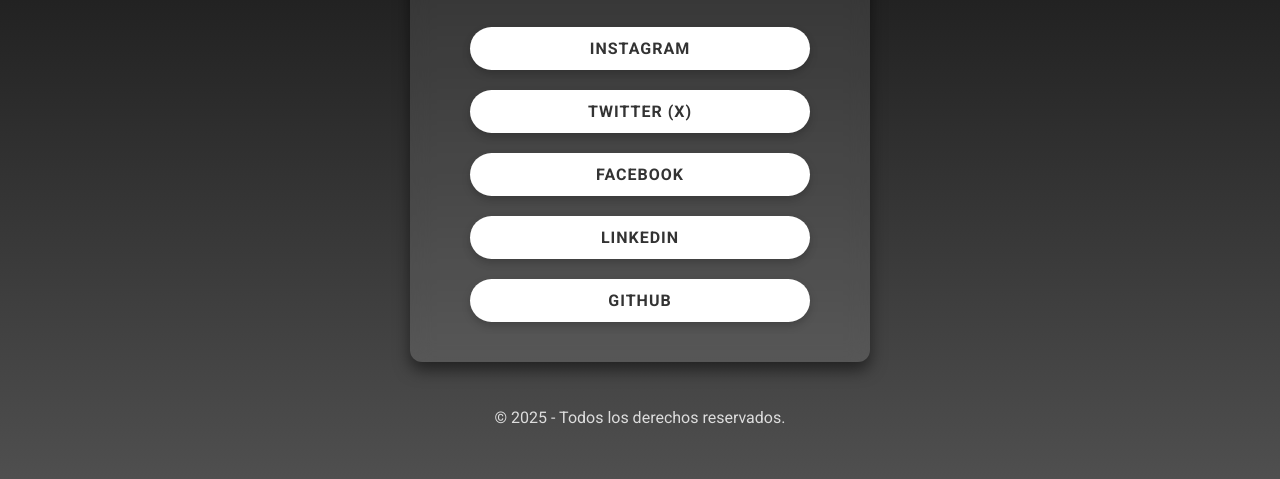
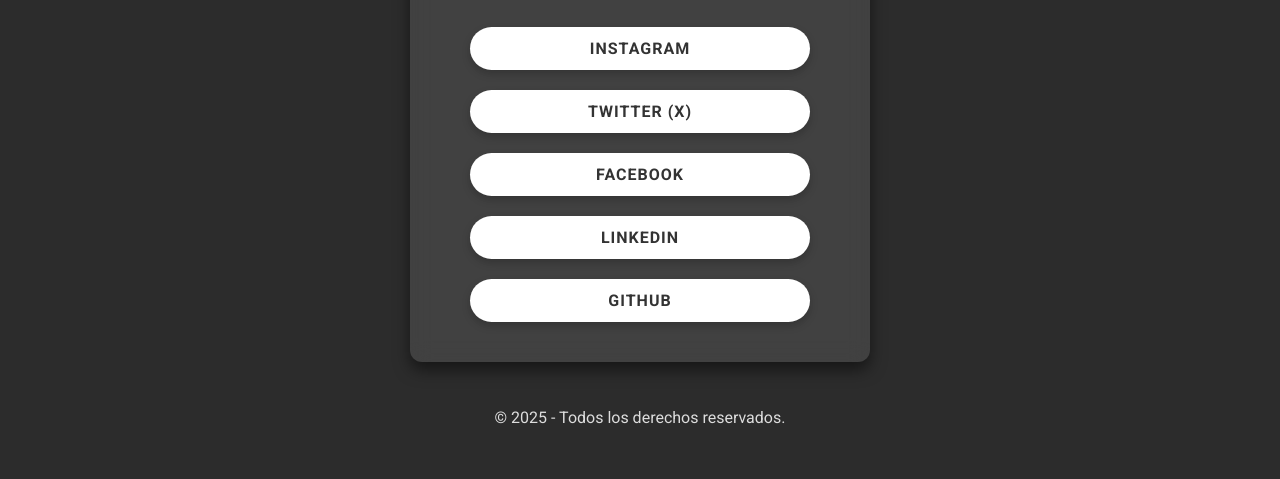
Before and after one commit to andreyyR/andreyrodriguez, a plain HTML site: page index.html in a window 1280 px wide. Shown: the part 361-840 px from the top of the page. Drawn offline with Linux system fonts and the light colour scheme.

Commit message:
Update index.html

```diff
--- a/index.html
+++ b/index.html
@@ -11,7 +11,7 @@
     body {
       font-family: 'Roboto', sans-serif;
       text-align: center;
-      background: linear-gradient(to bottom, #000000, #4f4f4f);
+      background: #2c2c2c; /* Fondo sólido (gris oscuro) */
       color: #fff;
       padding: 20px;
       margin: 0;
```
